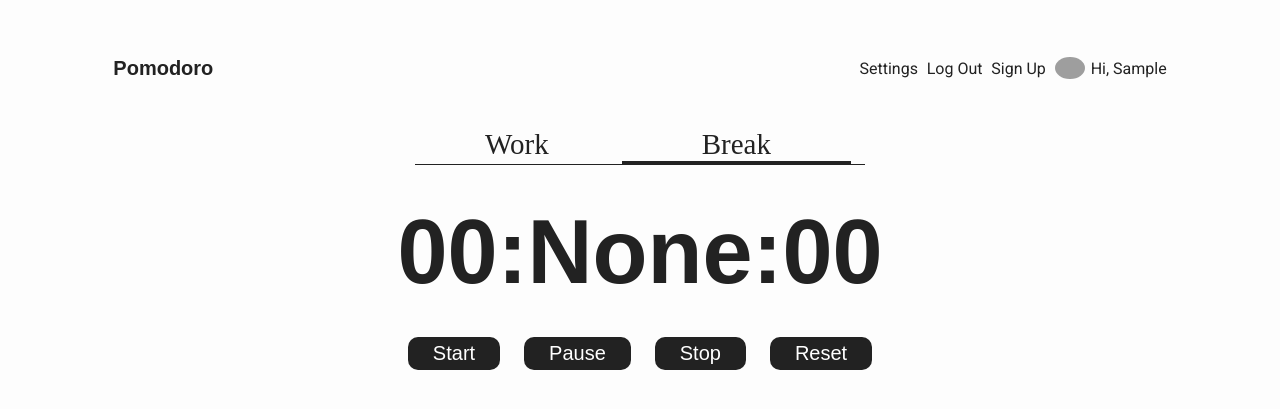
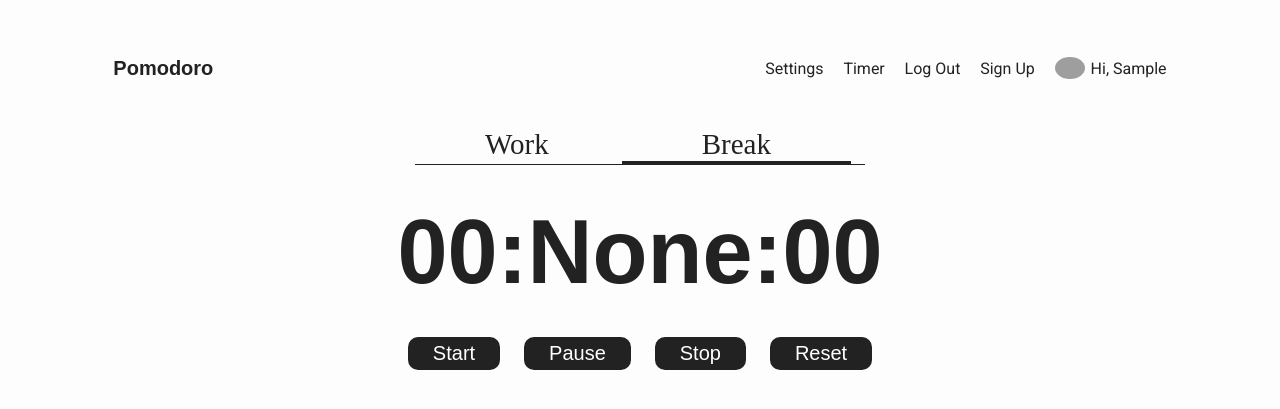
Before and after one commit to victorlomi/Pomodoro, a Flask app: page /timer/1 in a window 1280 px wide. Shown: the top 409 px of the page. Run offline with Flask 2, Linux system fonts and the light colour scheme; the visitor is signed in with stand-in values (Sample User, id 1); data comes from the database, SQL or seed files in the repository; both versions use the stored data as it was after the commit; some web fonts are replaced; grey boxes are pictures that could not be loaded.

Commit message:
add timer page to nav and make nav spacing more dynamic

```diff
--- a/app/main/routes.py
+++ b/app/main/routes.py
@@ -33,7 +33,7 @@ def settings():
     return render_template('settings.html', form=form)
 
 
-@bp.route('/timer/<type_of_timer>')
+@bp.route('/timer/<type_of_timer>', methods=["GET", "POST"])
 def timer(type_of_timer):
     if type_of_timer == "work":
         return  render_template('work_timer.html', user=current_user)
--- a/app/static/style.css
+++ b/app/static/style.css
@@ -28,9 +28,16 @@ nav .nav-title {
 
 nav .links {
     display: flex;
-    grid-column: 9 / span 3;
     align-self: center;
     justify-content: space-between;
+}
+
+.nav-small-links {
+    grid-column: 9 / span 3;
+}
+
+.nav-large-links {
+    grid-column: 8 / span 4;
 }
 
 nav .links a {
--- a/app/templates/base.html
+++ b/app/templates/base.html
@@ -9,8 +9,15 @@
     {# navigation bar #}
     <nav>
         <a class="nav-title" href="{{ url_for('main.index') }}">Pomodoro</h1>
-        <div class="links">
+        {% if current_user.is_authenticated %}
+        <div class="links nav-large-links">
+        {% else  %}
+        <div class="links nav-small-links">
+        {% endif %}
             <a href="{{ url_for('main.settings') }}">Settings</a>
+            {% if current_user.is_authenticated %}
+            <a href="{{ url_for('main.timer', type_of_timer="work") }}">Timer</a>
+            {% endif %}
             {% if current_user.is_anonymous %}
             <a href="{{ url_for('auth.login') }}">Log In</a>
             {% else %}
--- a/app/templates/work_timer.html
+++ b/app/templates/work_timer.html
@@ -56,5 +56,4 @@
             timerText.style.fontSize = "20px";
         });
     </script>
-
 {% endblock%}
```
Also changed, not shown: app.db.
